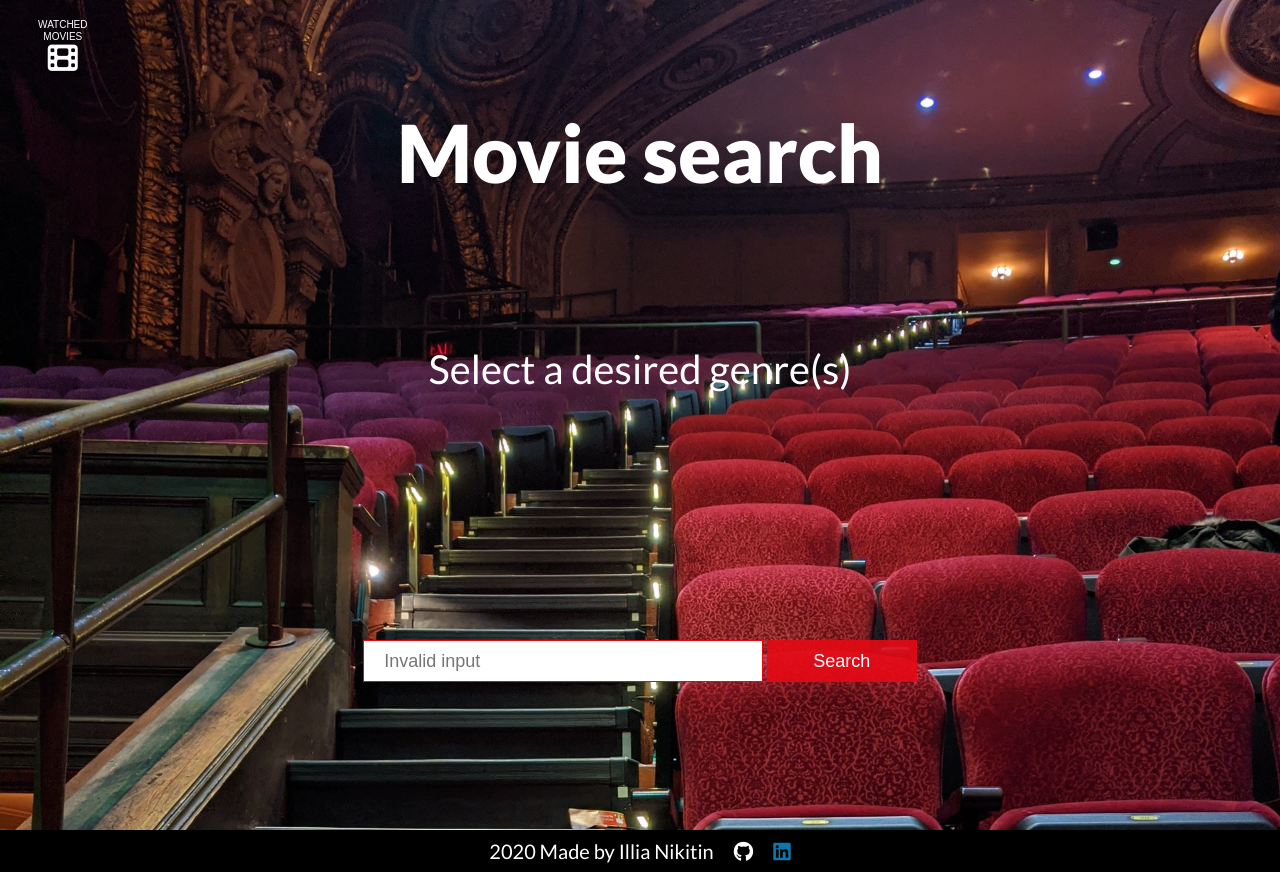
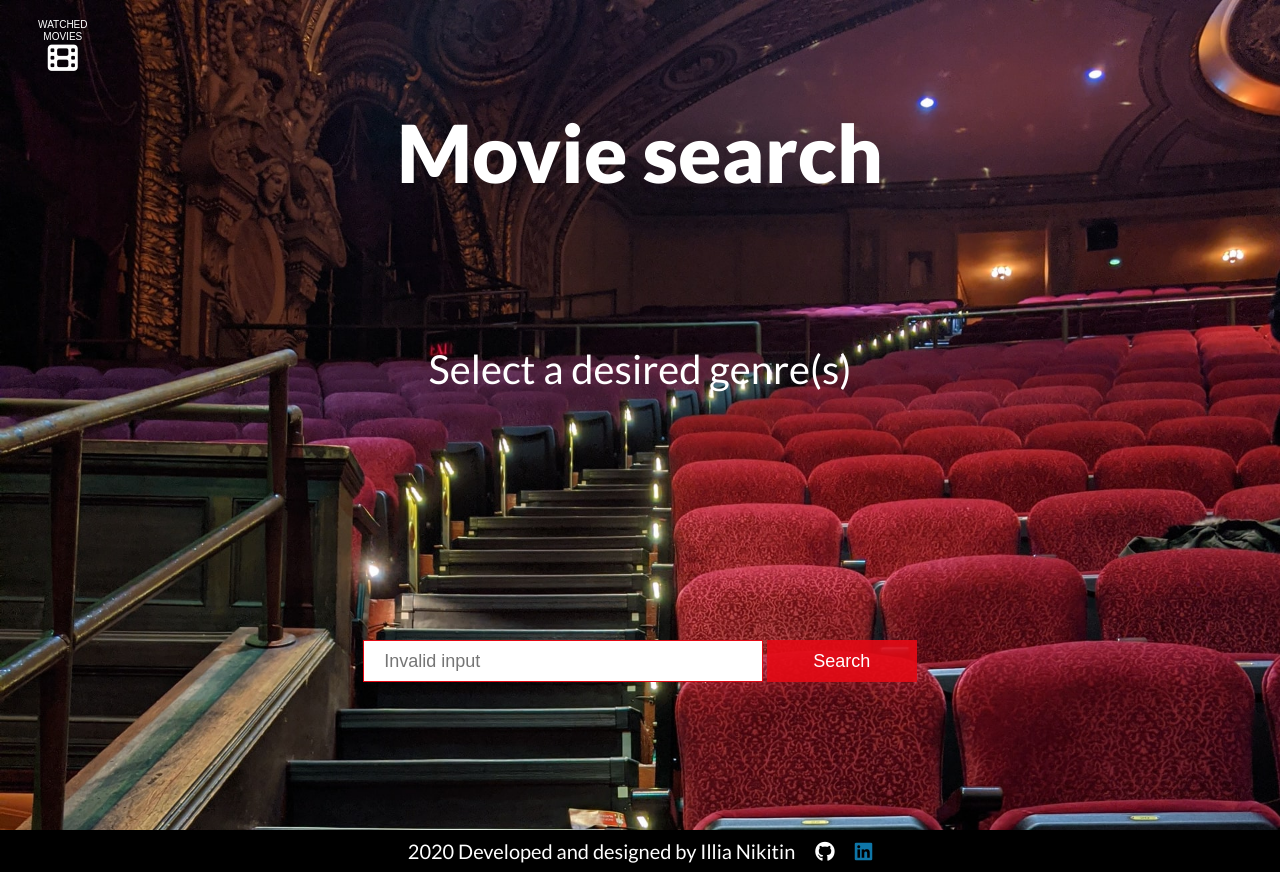
Before and after one commit to Illia16/find-a-movie, a plain HTML site: page index.html in a window 1280 px wide. Both pictures are taken after typing "Sample" into the empty fields and a click on the input "Search". Drawn offline with nearby package versions, Linux system fonts and the light colour scheme; no server answers.

Commit message:
footer text changed

```diff
--- a/index.html
+++ b/index.html
@@ -32,7 +32,7 @@
         <h1>Movie search</h1>
         <h2>Select a desired genre(s)</h2>
 
-        <!-- get populated with genres TEST TEST2-->
+        <!-- get populated with genres -->
         <div class="genres">
         </div>
 
@@ -53,7 +53,7 @@
   </div>
 
   <footer>
-    <p>2020 Made by Illia Nikitin</p>
+    <p>2020 Developed and designed by Illia Nikitin</p>
     <a href="https://github.com/Illia16" class="github" target="_blank"><i class="fab fa-github"></i></a>
     <a href="https://www.linkedin.com/in/illia-nikitin-a4a637122/" class="linkedin" target="_blank"><i class="fab fa-linkedin"></i></a>
   </footer>
--- a/script/script.js
+++ b/script/script.js
@@ -30,7 +30,7 @@ moviesApp.getGenresId = () => {
     })
 }
 
-// // Append the genres on DOM
+// Append the genres on DOM
 moviesApp.displayGenresList = function(genresNames) {
     genresNames.forEach(function(genres) {
         const genresAll =
```
